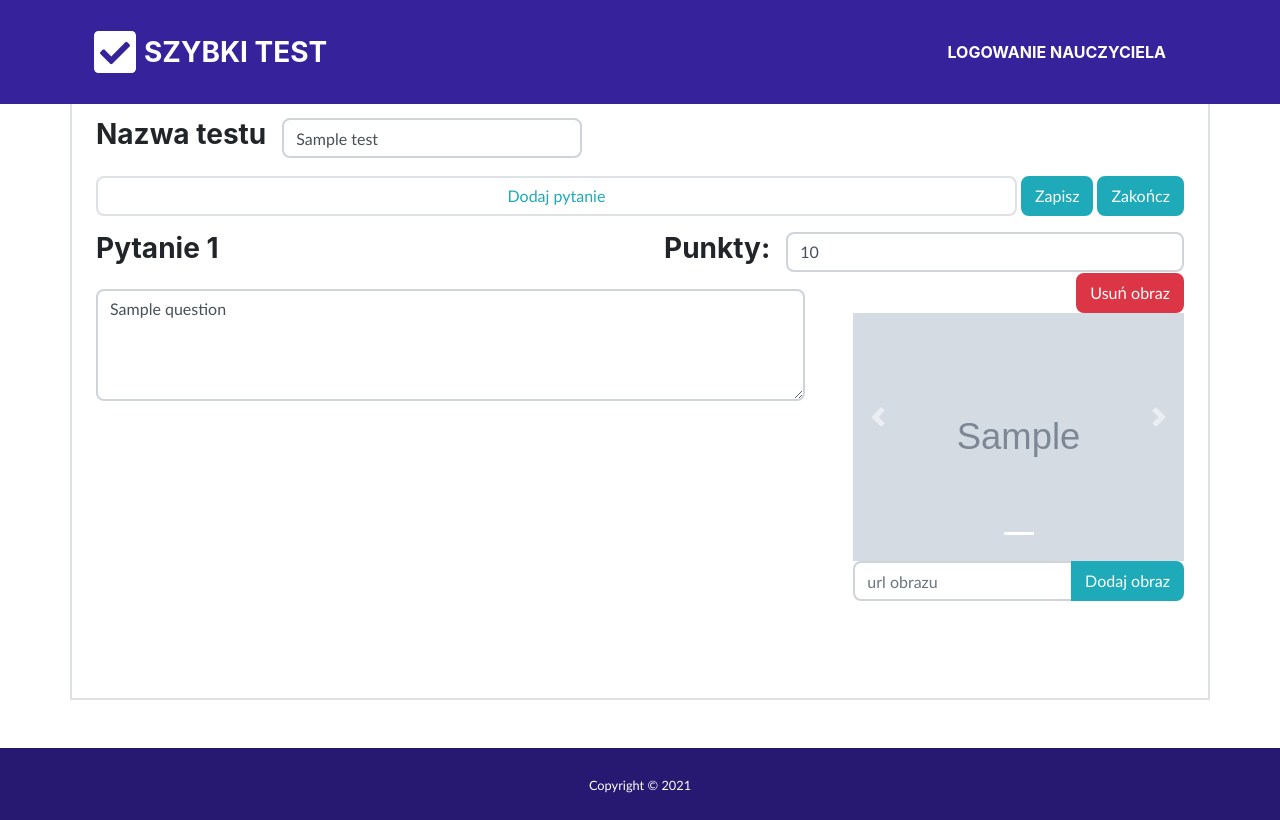
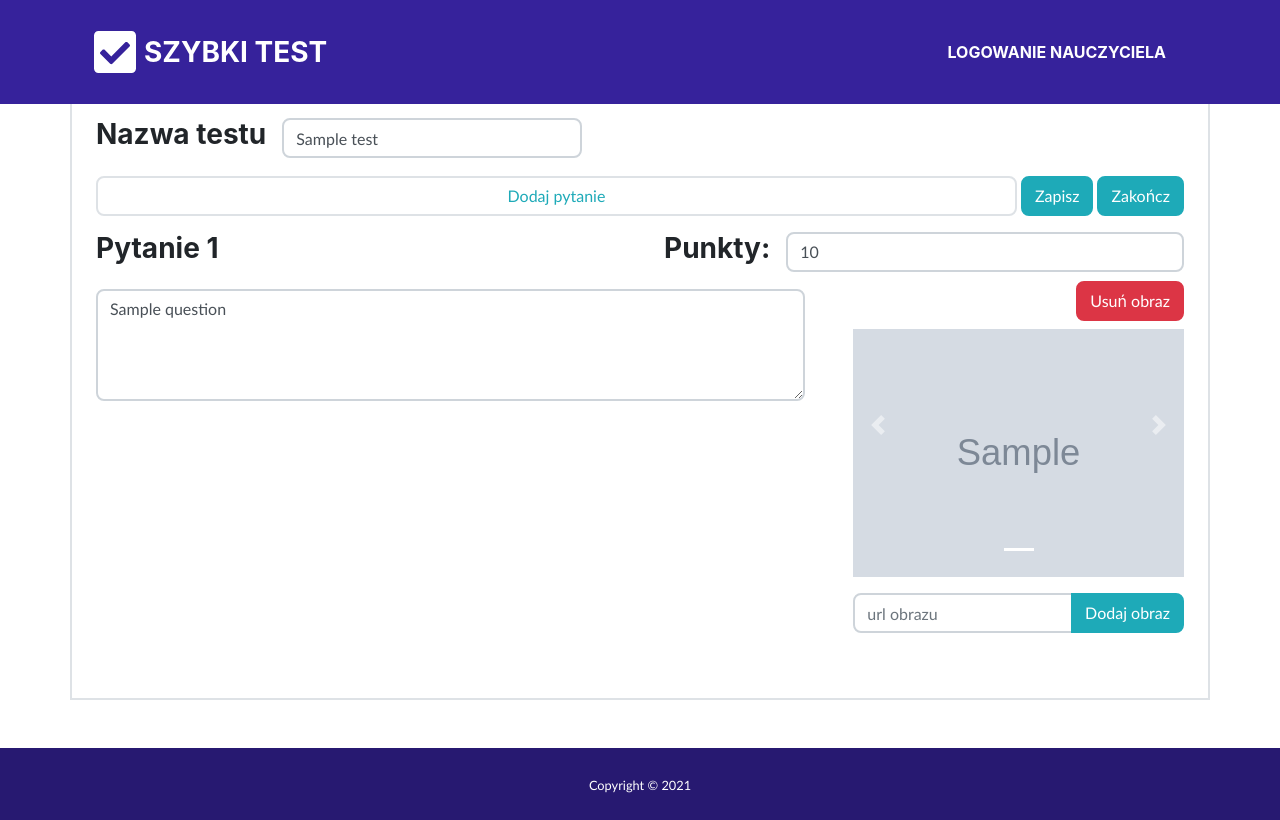
Before and after one commit to snsv-dy/PDSWWW_projekt, a Flask app: template app/templates/test_edit.html in a window 1280 px wide. Run offline with Flask 2, Linux system fonts and the light colour scheme; tables that the repository leaves empty hold one stand-in row (values such as "Sample post"); the template is opened without the code that fills it: values that come from a table or form of the project are taken from there, most other values are stand-ins (such as "Sample title", 1, 10 or a date in 2020); grey boxes marked "Sample" are stand-in pictures; some libraries are stand-ins or nearby versions; some web fonts are replaced.

Commit message:
Some paddings added

```diff
--- a/app/templates/test_edit.html
+++ b/app/templates/test_edit.html
@@ -78,7 +78,7 @@
 									  </div>
 									</div>
 									<input type="text" class="form-control" name="anwser_text" placeholder="Odpowiedź" value="{{ anwser }}">
-									<button class="btn btn-danger {{ "disabled" if question.data['all']|length == 1}}" onclick="remove_anwser(this)">X</button>
+									<button class="btn btn-danger ml-2 {{ "disabled" if question.data['all']|length == 1}}" onclick="remove_anwser(this)">X</button>
 								  </div>
 						<!--{{ loop.index + 1 }} </div> -->
 					{% endfor %}
@@ -108,7 +108,7 @@
 				{% if question.image %}
 					{% for image in question.image %}
 						<div class="carousel-item text-right {{ 'active' if loop.index == 1 }}">
-							<a href="/edit/{{ test_params.id }}/-1/remove_image/{{ current_index - 1 }};{{ loop.index - 1 }}" class="btn btn-danger">Usuń obraz</a>
+							<a href="/edit/{{ test_params.id }}/-1/remove_image/{{ current_index - 1 }};{{ loop.index - 1 }}" class="btn btn-danger mb-2 mt-2">Usuń obraz</a>
 							<img class="img-fluid" src="{{ image }}" alt="{{ image }}">
 						</div>
 					{% endfor %}
@@ -127,7 +127,7 @@
 				</a>
 			</div>
 			<form action="/edit/{{ test_params.id }}/-1/add_image/{{ current_index - 1 }}" method="post">
-				<div class="input-group mb-3">
+				<div class="input-group mb-3 mt-3">
 					<input class="form-control" type="text" name="new_img_url" placeholder="url obrazu">
 					<!-- <input type="text" class="form-control" placeholder="Search"> -->
 					<div class="input-group-append">
```
